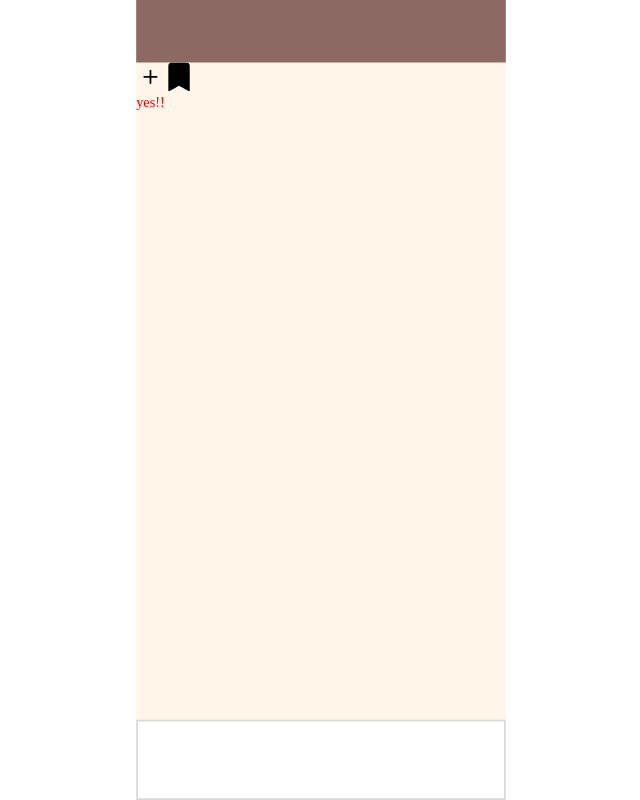
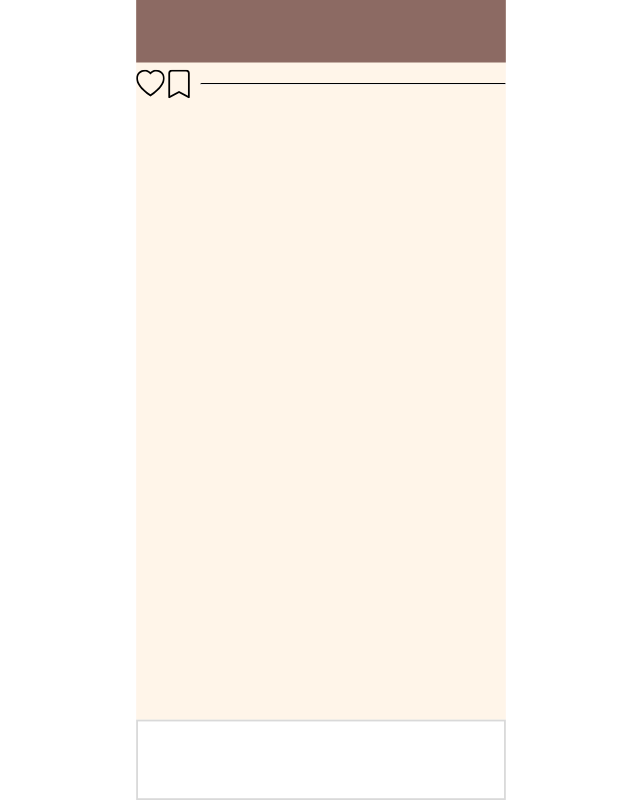
Before and after one commit to uedamasanari/school_develop_1, a Next.js app in the folder corde_cloud/frontend/: page /timeline in a window 1280 px wide. Shown: the whole page, without its empty margins (319-959 px from the left). Built offline with nearby package versions, Linux system fonts and the light colour scheme.

Commit message:
timeline

```diff
--- a/corde_cloud/frontend/src/pages/timeline.jsx
+++ b/corde_cloud/frontend/src/pages/timeline.jsx
@@ -1,15 +1,22 @@
-import styles from '@/styles/Timeline.module.css'
+import styles from '@/styles/Timeline.module.css';
 
 export default function Timeline() {
   return (
-    <><svg xmlns="http://www.w3.org/2000/svg" width="32" height="32" fill="currentColor" class="bi bi-plus" viewBox="0 0 16 16">
-      <path d="M8 4a.5.5 0 0 1 .5.5v3h3a.5.5 0 0 1 0 1h-3v3a.5.5 0 0 1-1 0v-3h-3a.5.5 0 0 1 0-1h3v-3A.5.5 0 0 1 8 4z" />
-    </svg>
-    <><svg xmlns="http://www.w3.org/2000/svg" width="32" height="32" fill="currentColor" class="bi bi-bookmark-fill" viewBox="0 0 16 16">
-      <path d="M2 2v13.5a.5.5 0 0 0 .74.439L8 13.069l5.26 2.87A.5.5 0 0 0 14 15.5V2a2 2 0 0 0-2-2H4a2 2 0 0 0-2 2z"/>
-    </svg>
-        <div className={styles.yes}>
-          yes!!
-        </div></></>
-  )
+    <div className={styles.container}>
+      <svg xmlns="http://www.w3.org/2000/svg" width="32" height="32" fill="currentColor" className={`${styles.icon} ${styles.leftIcon}`} viewBox="0 0 16 16">
+        <path d="m8 2.748-.717-.737C5.6.281 2.514.878 1.4 3.053c-.523 1.023-.641 2.5.314 4.385.92 1.815 2.834 3.989 6.286 6.357 3.452-2.368 5.365-4.542 6.286-6.357.955-1.886.838-3.362.314-4.385C13.486.878 10.4.28 8.717 2.01L8 2.748zM8 15C-7.333 4.868 3.279-3.04 7.824 1.143c.06.055.119.112.176.171a3.12 3.12 0 0 1 .176-.17C12.72-3.042 23.333 4.867 8 15z" />
+      </svg>
+
+      <div className={styles.content}>
+        {/* コンテンツ */}
+      </div>
+
+      <svg xmlns="http://www.w3.org/2000/svg" width="32" height="32" fill="currentColor" className={`${styles.icon} ${styles.rightIcon}`} viewBox="0 0 16 16">
+        <path d="M2 2a2 2 0 0 1 2-2h8a2 2 0 0 1 2 2v13.5a.5.5 0 0 1-.777.416L8 13.101l-5.223 2.815A.5.5 0 0 1 2 15.5V2zm2-1a1 1 0 0 0-1 1v12.566l4.723-2.482a.5.5 0 0 1 .554 0L13 14.566V2a1 1 0 0 0-1-1H4z" />
+      </svg>
+
+      <hr className={styles.horizontalLine} />
+
+    </div>
+  );
 }
--- a/corde_cloud/frontend/src/styles/Timeline.module.css
+++ b/corde_cloud/frontend/src/styles/Timeline.module.css
@@ -1,3 +1,27 @@
-.yes{
-    color:red;
+.container {
+    display: flex;
+    align-items: center;
 }
+
+.icon {
+    width: 32px;
+    height: 32px;
+    margin-top: 8px;
+    margin-bottom: 8px;
+    margin-right: 8px;
+    margin-left: 8px;
+}
+
+.leftIcon {
+    margin-right: 0;
+    margin-left: 0;
+}
+
+.rightIcon {
+    margin-left: auto;
+}
+
+.horizontalLine {
+    border-top: 1px solid black; /* 横線のスタイル */
+    flex-grow: 1; /* 横線が残りのスペースを占めるようにする */
+}
```
